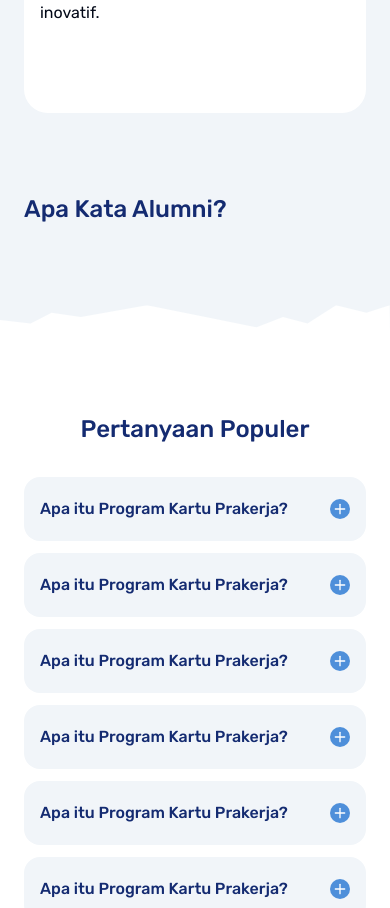
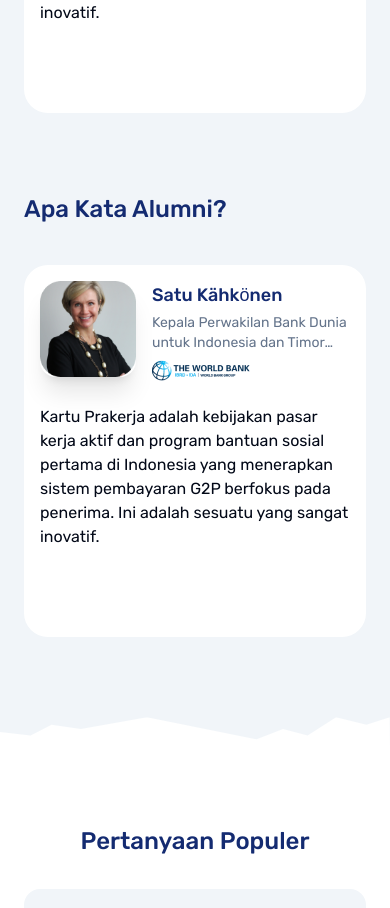
Before and after one commit to shendrongddv/20230722-Prakerja-Clone-Next-JS, a Next.js app: page / in a window 390 px wide. Shown: the part 6288-7196 px from the top of the page. Built offline with nearby package versions, Linux system fonts and the light colour scheme.

Commit message:
Sabtu, 22 Juli 2023

```diff
--- a/app/(homepage)/page.tsx
+++ b/app/(homepage)/page.tsx
@@ -238,10 +238,12 @@
       {/* ./ Partners */}
 
       {/* Experts */}
-      <section id="experts" className="bg-slate-100 px-6 pt-20">
+      <section id="experts" className="bg-slate-100 md:px-6 pt-20">
         <div className="container">
           <div>
-            <h2 className="h2 text-primary-foreground">Menurut Para Pakar</h2>
+            <h2 className="h2 max-md:px-6 text-primary-foreground">
+              Menurut Para Pakar
+            </h2>
 
             {/* # */}
             <div className="w-full mt-10">
@@ -253,10 +255,17 @@
       {/* ./ Experts */}
 
       {/* Alumni */}
-      <section id="alumni" className="bg-slate-100 px-6 py-20">
+      <section id="alumni" className="bg-slate-100 md:px-6 py-20">
         <div className="container">
           <div>
-            <h2 className="h2 text-primary-foreground">Apa Kata Alumni?</h2>
+            <h2 className="h2 max-md:px-6 text-primary-foreground">
+              Apa Kata Alumni?
+            </h2>
+
+            {/* # */}
+            <div className="w-full mt-10">
+              <ExpertSlider />
+            </div>
           </div>
         </div>
       </section>
--- a/components/card-sliders.tsx
+++ b/components/card-sliders.tsx
@@ -25,8 +25,8 @@
         disableOnInteraction: false,
         pauseOnMouseEnter: true,
       }}
-      // navigation
-      // pagination={{ clickable: true }}
+      // navigation={true}
+      // pagination={{ clickable: true, type: "fraction" }}
       breakpoints={{
         640: {
           slidesPerView: 1,
@@ -48,7 +48,7 @@
       }}
     >
       {items.map((item) => (
-        <SwiperSlide key={item.id}>
+        <SwiperSlide key={item.id} className="max-md:px-6">
           <SliderCard
             nama={item.nama}
             jabatan={item.jabatan}
```
